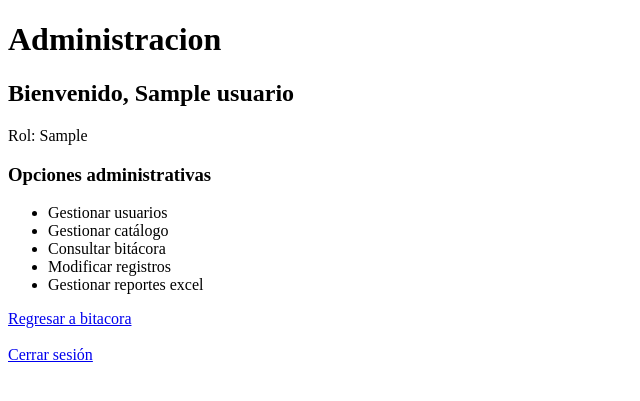
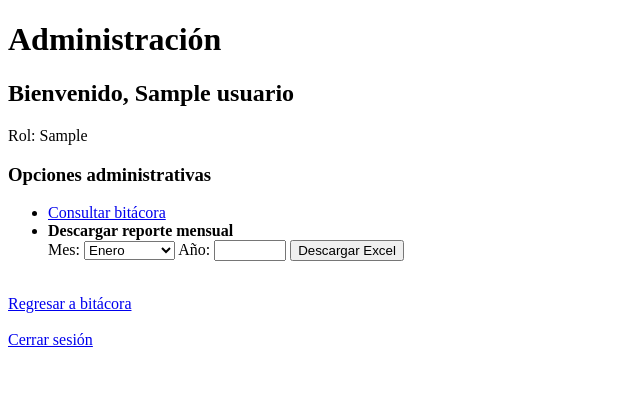
Before and after one commit to TheRipper284/BITACORA, a Flask app: template app/templates/admin/index.html in a window 1280 px wide. Shown: the top 401 px of the page, without its empty margins (0-640 px from the left). Run offline with Flask 3, Linux system fonts and the light colour scheme; the template is opened without the code that fills it: values that come from a table or form of the project are taken from there, others are empty; tables that the repository leaves empty hold one stand-in row (values such as "Sample post").

Commit message:
feat: agregar navegación administrativa y reporte mensual

```diff
--- a/app/templates/admin/index.html
+++ b/app/templates/admin/index.html
@@ -5,7 +5,8 @@ Administración
 {% endblock %}
 
 {% block content %}
-<h1>Administracion</h1>
+
+<h1>Administración</h1>
 
 <h2>
     Bienvenido, {{ usuario.nombre }}
@@ -20,15 +21,62 @@ Administración
 </h3>
 
 <ul>
-    <li>Gestionar usuarios</li>
-    <li>Gestionar catálogo</li>
-    <li>Consultar bitácora</li>
-    <li>Modificar registros</li>
-    <li>Gestionar reportes excel</li>
+    <li>
+        <a href="{{ url_for('bitacora.consultar') }}">
+            Consultar bitácora
+        </a>
+    </li>
+
+    <li>
+        <strong>Descargar reporte mensual</strong>
+
+        <form
+            method="GET"
+            action="{{ url_for('reportes.exportar') }}"
+        >
+            <label for="mes">
+                Mes:
+            </label>
+
+            <select name="mes" id="mes" required>
+                <option value="1">Enero</option>
+                <option value="2">Febrero</option>
+                <option value="3">Marzo</option>
+                <option value="4">Abril</option>
+                <option value="5">Mayo</option>
+                <option value="6">Junio</option>
+                <option value="7">Julio</option>
+                <option value="8">Agosto</option>
+                <option value="9">Septiembre</option>
+                <option value="10">Octubre</option>
+                <option value="11">Noviembre</option>
+                <option value="12">Diciembre</option>
+            </select>
+
+            <label for="año">
+                Año:
+            </label>
+
+            <input
+                type="number"
+                name="año"
+                id="año"
+                min="2000"
+                max="2100"
+                required
+            >
+
+            <button type="submit">
+                Descargar Excel
+            </button>
+        </form>
+    </li>
 </ul>
 
+<br>
+
 <a href="{{ url_for('bitacora.index') }}">
-    Regresar a bitacora
+    Regresar a bitácora
 </a>
 
 <br>
```
Also changed, not shown: app/templates/bitacora/index.html (+8 -0 lines).
